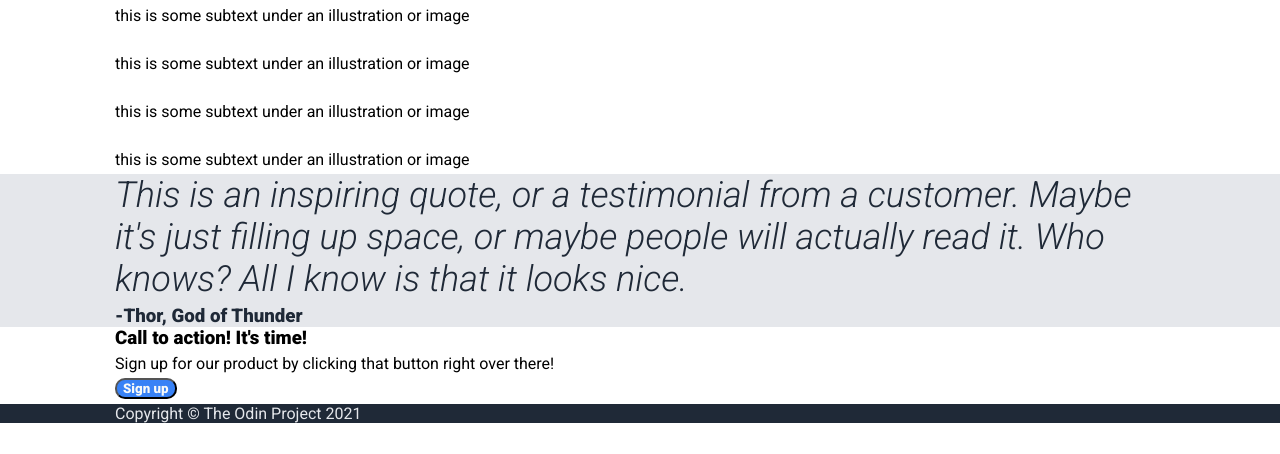
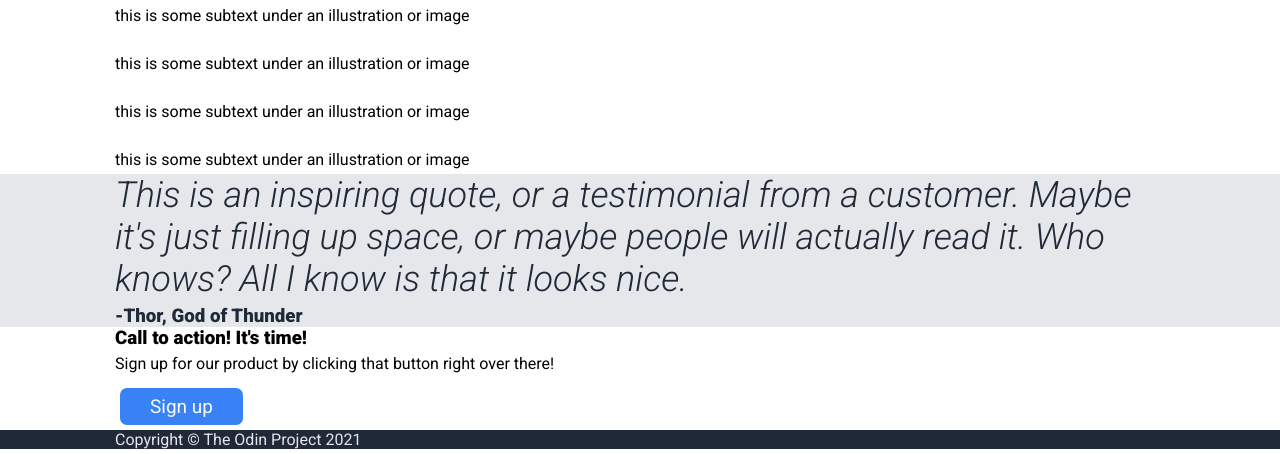
Before and after one commit to JamieNewson/odin-landing-page, a plain HTML site: page index.html in a window 1280 px wide. Shown: the part 506-960 px from the top of the page. Before the commit the page ends 934 px from the top, so only its background shows below. Drawn offline with Linux system fonts and the light colour scheme.

Commit message:
Formatted Sign Up Button - Sign up button now formatted correctly - Hero section is now complete

```diff
--- a/stylesheet.css
+++ b/stylesheet.css
@@ -69,8 +69,11 @@ footer {
 .sign-up {
   color: #f9faf8;
   background-color: #3882f6;
-  border-radius: 10px;
-  font-weight: bold;
+  border-radius: 7px;
+  border: 0px;
+  font-size: 19px;
+  margin: 10px 0px 0px 5px;
+  padding: 7px 30px;
 }
 
 .information h2 {
```
